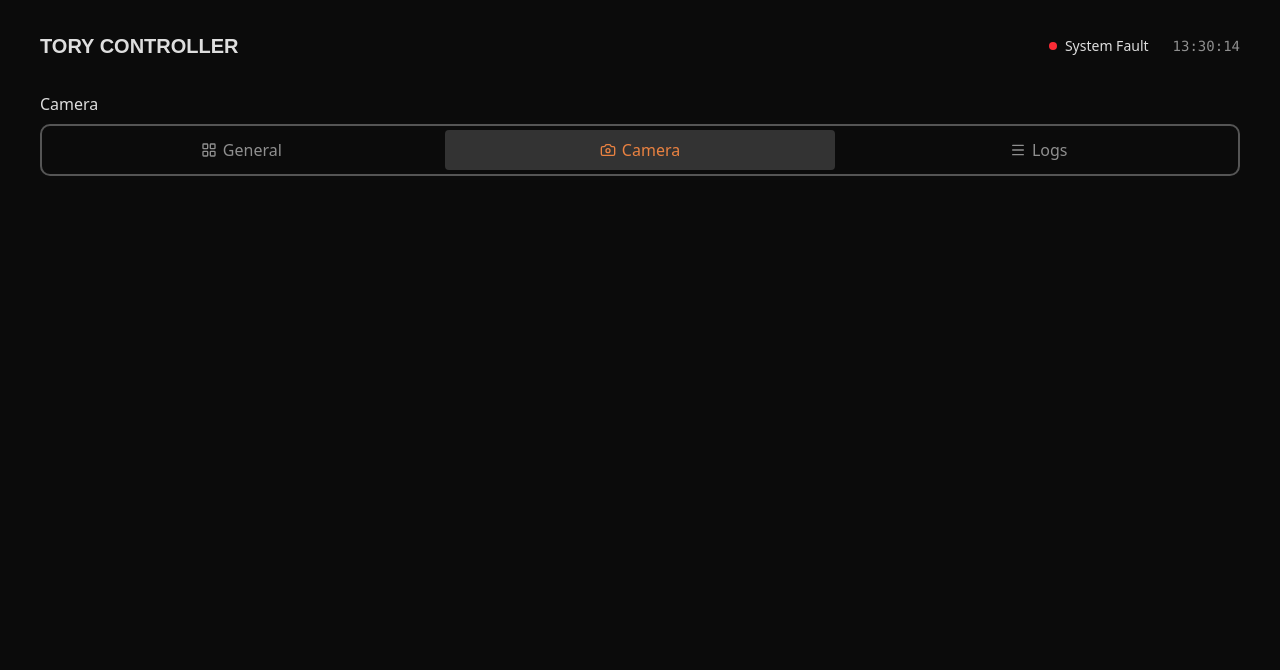
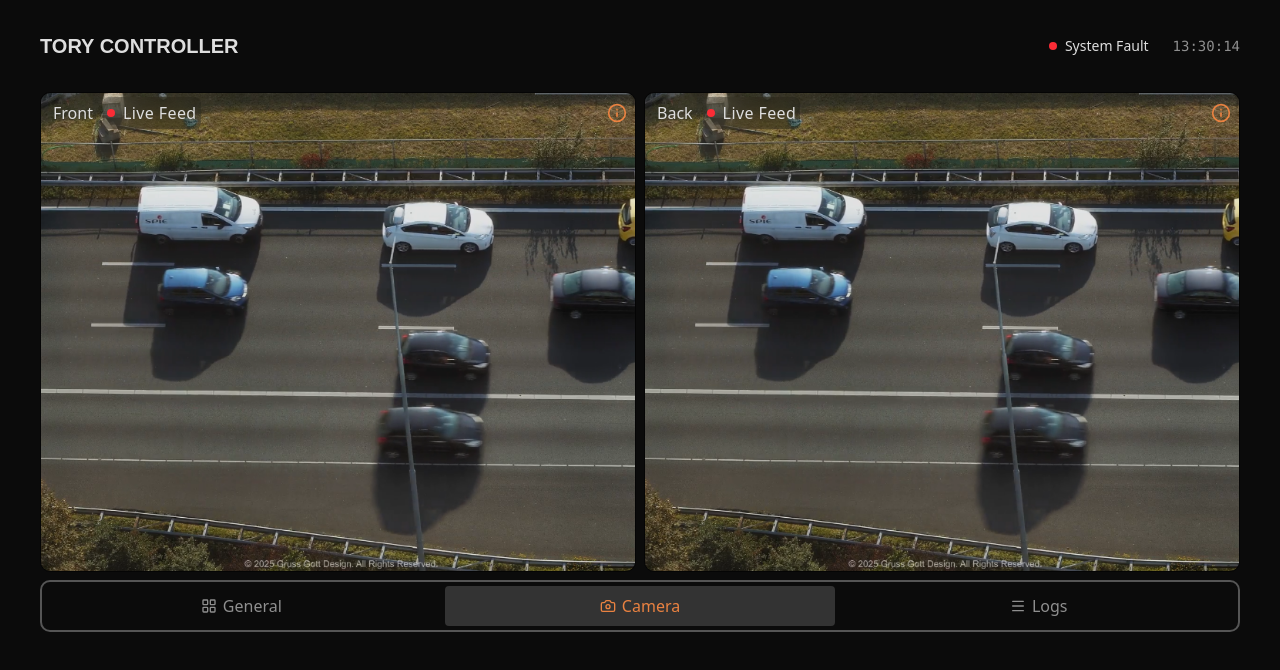
Before and after one commit to Ofori01/tory, a React app: page /camera in a window 1280 px wide. Shown: the top 670 px of the page. Built offline with nearby package versions, Linux system fonts and the light colour scheme; the HTML template or start-up script is replaced by a standard one.

Commit message:
feat: added camera page with camera fees. currently an image placeholder

```diff
--- a/src/App.tsx
+++ b/src/App.tsx
@@ -4,7 +4,7 @@ import ProtectedRoutes from "./layouts/auth/ProtectedRoutes";
 import MainLayout from "./layouts/MainLayout";
 import Login from "./pages/auth/Login";
 import GeneralPage from "./pages/general/GeneralPage";
-import CameraPage from "./pages/CameraPage";
+import CameraPage from "./pages/camera/CameraPage";
 import LogsPage from "./pages/LogsPage";
 
 function App() {
--- a/src/components/hydraulic/HydraulicSystem.tsx
+++ b/src/components/hydraulic/HydraulicSystem.tsx
@@ -46,16 +46,16 @@ const HydraulicSystem: React.FC = () => {
         panOnScroll={false}
         zoomOnScroll={false}
         zoomOnPinch={false}
-        zoomOnDoubleClick={false}
+        zoomOnDoubleClick={true}
         preventScrolling={false}
         minZoom={0.4}
         maxZoom={1.5}
         className="bg-transparent"
       >
         <Background
-          variant={BackgroundVariant.Dots}
+          variant={BackgroundVariant.Cross}
           gap={16}
-          size={1}
+          size={3}
           color="rgba(255, 255, 255, 0.15)"
         />
         <Controls
--- a/src/layouts/MainLayout.tsx
+++ b/src/layouts/MainLayout.tsx
@@ -14,7 +14,7 @@ const MainLayout: React.FC = () => {
             label: "System Fault",
           }}
         />
-        <main className="mx-10 mt-2 mb-2 flex-1 justify-stretch">
+        <main className="mx-10 mb-2 flex-1 justify-stretch">
           <Outlet />
         </main>
 
--- a/src/pages/CameraPage.tsx
+++ /dev/null
@@ -1,11 +0,0 @@
-import React from 'react'
-
-const CameraPage : React.FC = () => {
-  return (
-    <div>
-      Camera
-    </div>
-  )
-}
-
-export default CameraPage
--- /dev/null
+++ b/src/pages/camera/CameraFeed.tsx
@@ -0,0 +1,48 @@
+import React from "react";
+import { cn } from "../../lib/utils";
+import { Info } from "lucide-react";
+
+import cameraImage from "../../assets/camera_feed.png";
+
+interface CameraFeedProps {
+  className?: string;
+  feedUrl?: string;
+  cameraLocation: "Front" | "Back";
+}
+
+const CameraFeed: React.FC<CameraFeedProps> = ({
+  className,
+  cameraLocation,
+}) => {
+  return (
+    <div
+      className={cn(
+        "rounded-lg relative border h-120 w-full border-black/50 overflow-hidden",
+        className,
+      )}
+    >
+      {/* feed header */}
+      <div className="relative top-1 bg-transparent z-99 flex flex-row justify-between items-center px-2">
+        <div className="ml-1 flex flex-row items-center gap-2.5 ">
+          <p>{cameraLocation} </p>
+          <div className="rounded-sm backdrop-blur-lg   bg-black/20 inline-flex items-center gap-2 p-1">
+            {/* recording dot */}
+            <div className="rounded-full h-2 w-2 bg-red-500"></div>
+            <p className="tracking-wide ">Live Feed</p>
+          </div>
+        </div>
+        <Info className="size-5 text-primary" />
+      </div>
+      {/* Todo: will replace with video feed -> React player */}
+      <div className="absolute inset-0 bg-amber-200 h-full w-full ">
+        <img
+          src={cameraImage}
+          alt="camera-feed"
+          className="w-full h-full object-cover"
+        />
+      </div>
+    </div>
+  );
+};
+
+export default CameraFeed;
--- /dev/null
+++ b/src/pages/camera/CameraPage.tsx
@@ -0,0 +1,13 @@
+import React from "react";
+import CameraFeed from "./CameraFeed";
+
+const CameraPage: React.FC = () => {
+  return (
+    <div className=" grid grid-cols-2 grid-rows-1 gap-2 items-stretch justify-center">
+      <CameraFeed cameraLocation="Front" />
+      <CameraFeed cameraLocation="Back" />
+    </div>
+  );
+};
+
+export default CameraPage;
```
Also changed, not shown: src/assets/camera_feed.png (added).
